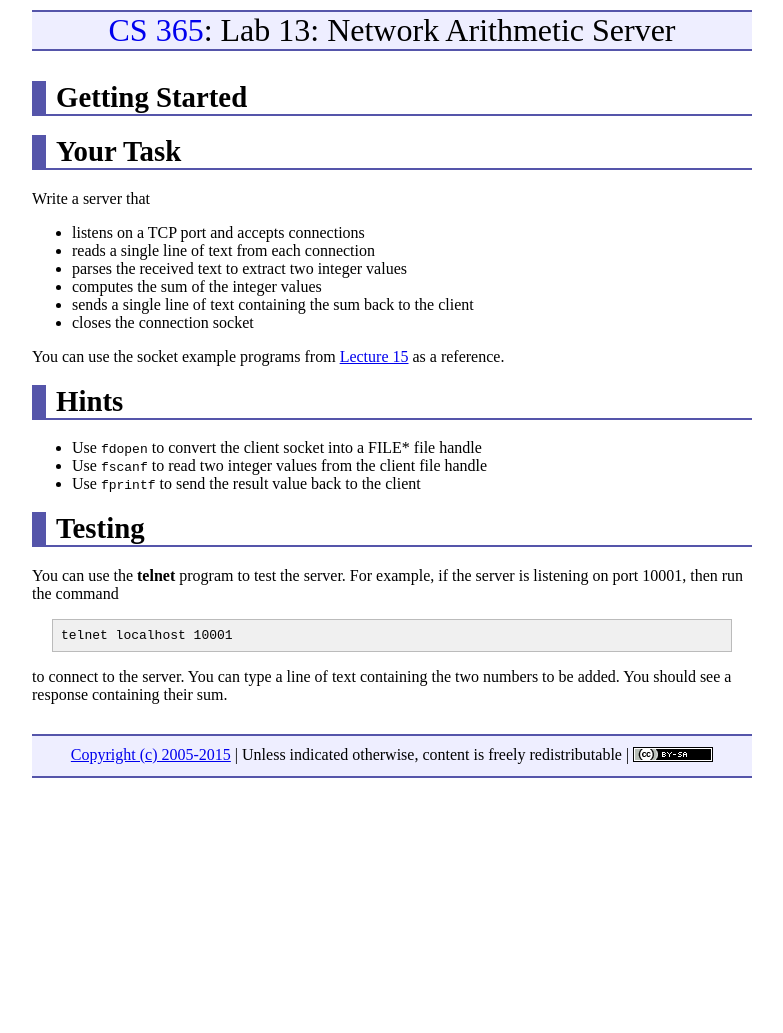
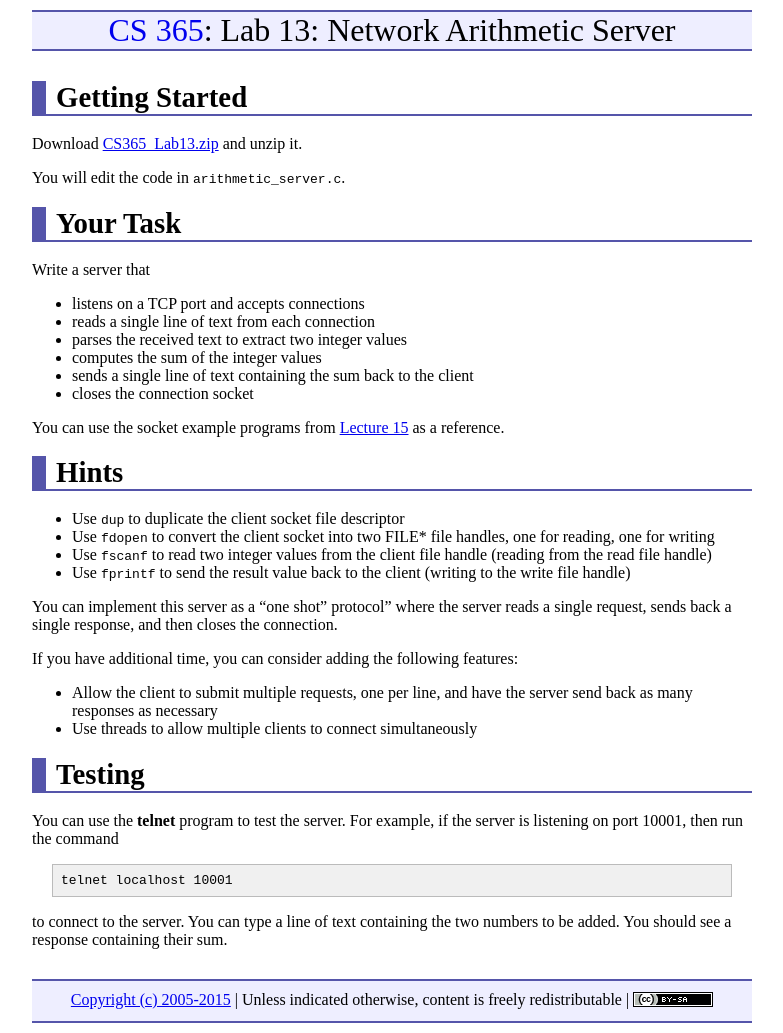
Before and after one commit to ycpcs/cs365-spring2015, a Jekyll site: the page built from labs/lab13.md, in a window 1280 px wide. Shown: the whole page, without its empty margins (248-1031 px from the left). Built offline with Jekyll 4.4.1, drawn with Linux system fonts in a browser that asks for light colours; Markdown is read by kramdown in place of the engine named in the settings; before the commit the page ends 900 px from its top, so only the background shows below that.

Commit message:
more stuff on servers and concurrency

```diff
--- a/labs/lab13.md
+++ b/labs/lab13.md
@@ -4,6 +4,10 @@ title: "Lab 13: Network Arithmetic Server"
 ---
 
 # Getting Started
+
+Download [CS365\_Lab13.zip](CS365_Lab13.zip) and unzip it.
+
+You will edit the code in `arithmetic_server.c`.
 
 # Your Task
 
@@ -20,9 +24,17 @@ You can use the socket example programs from [Lecture 15](../lectures/lecture15.
 
 # Hints
 
-* Use `fdopen` to convert the client socket into a FILE\* file handle
-* Use `fscanf` to read two integer values from the client file handle
-* Use `fprintf` to send the result value back to the client
+* Use `dup` to duplicate the client socket file descriptor
+* Use `fdopen` to convert the client socket into two FILE\* file handles, one for reading, one for writing
+* Use `fscanf` to read two integer values from the client file handle (reading from the read file handle)
+* Use `fprintf` to send the result value back to the client (writing to the write file handle)
+
+You can implement this server as a "one shot" protocol" where the server reads a single request, sends back a single response, and then closes the connection.
+
+If you have additional time, you can consider adding the following features:
+
+* Allow the client to submit multiple requests, one per line, and have the server send back as many responses as necessary
+* Use threads to allow multiple clients to connect simultaneously
 
 # Testing
 
```
Also changed, not shown: lectures/lecture15.md (+15 -3 lines), 1 other file.
